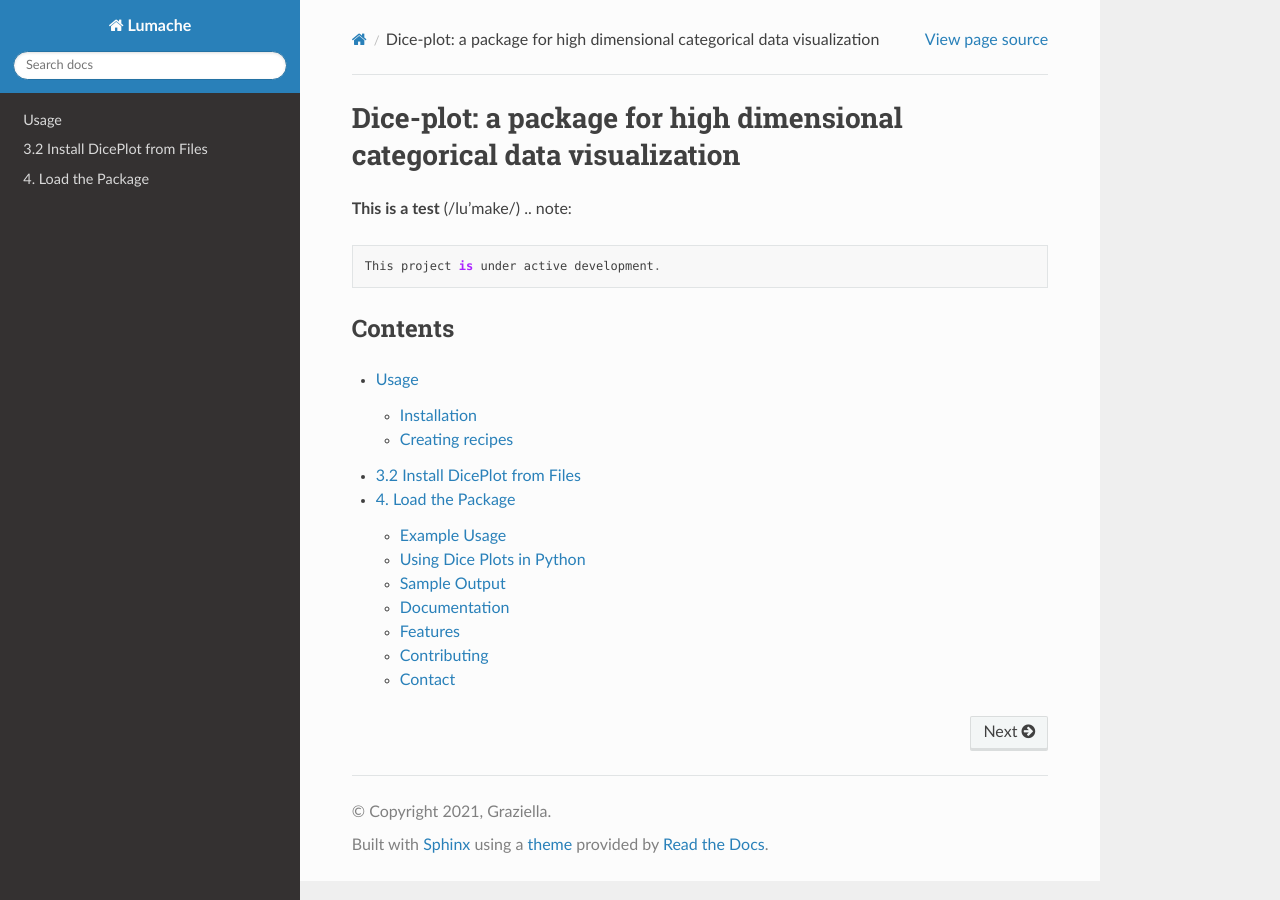
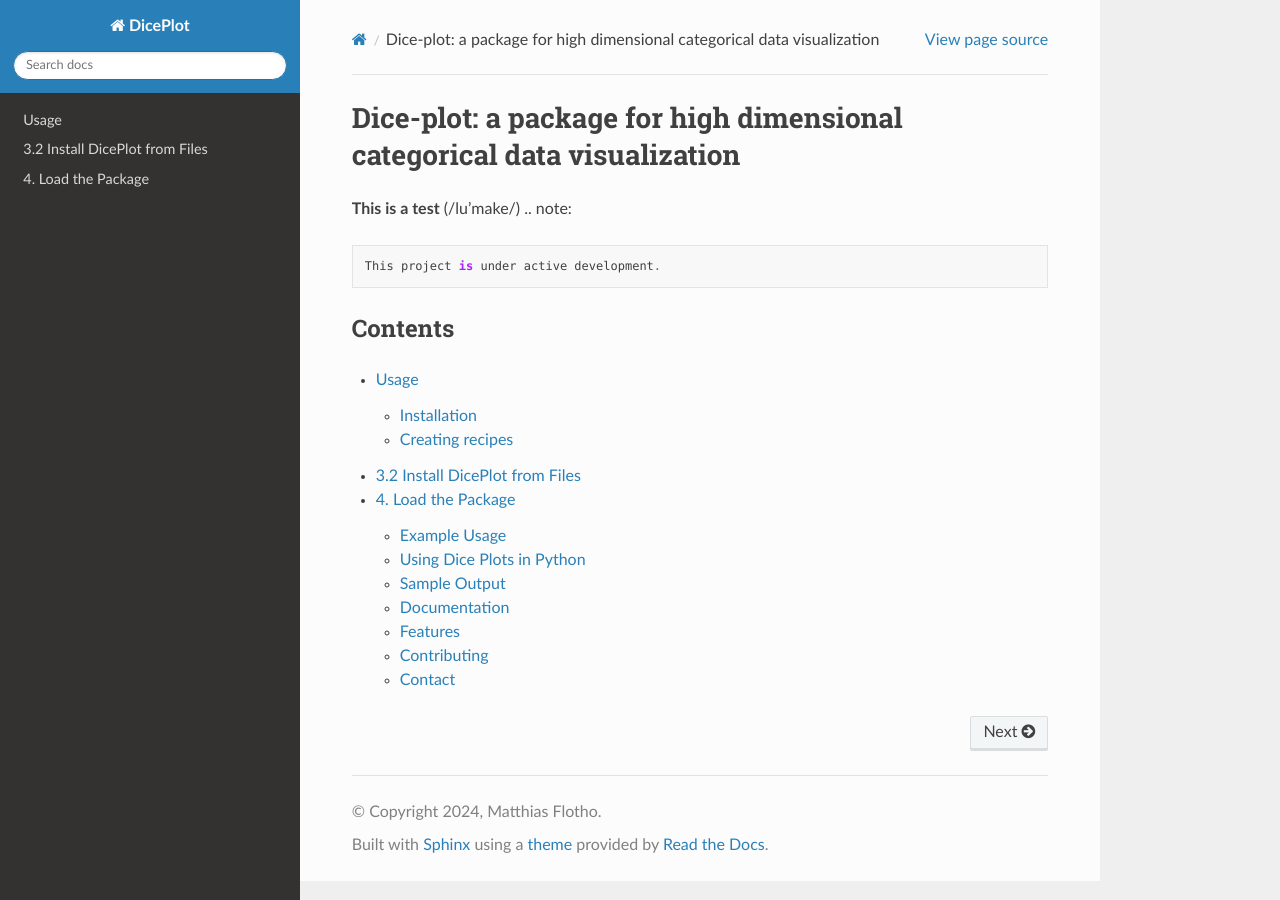
Before and after one commit to maflot/Documentation-test, a Sphinx documentation site: the page built from docs/source/index.rst, in a window 1280 px wide. Built offline with Sphinx 7.4.7 and the Read the Docs theme 3.1.0, drawn with Linux system fonts in a browser that asks for light colours.

Commit message:
Update conf.py

```diff
--- a/docs/source/conf.py
+++ b/docs/source/conf.py
@@ -2,9 +2,9 @@
 
 # -- Project information
 
-project = 'Lumache'
-copyright = '2021, Graziella'
-author = 'Graziella'
+project = 'DicePlot'
+copyright = '2024, Matthias Flotho'
+author = 'Matthias Flotho'
 
 release = '0.1'
 version = '0.1.0'
```
